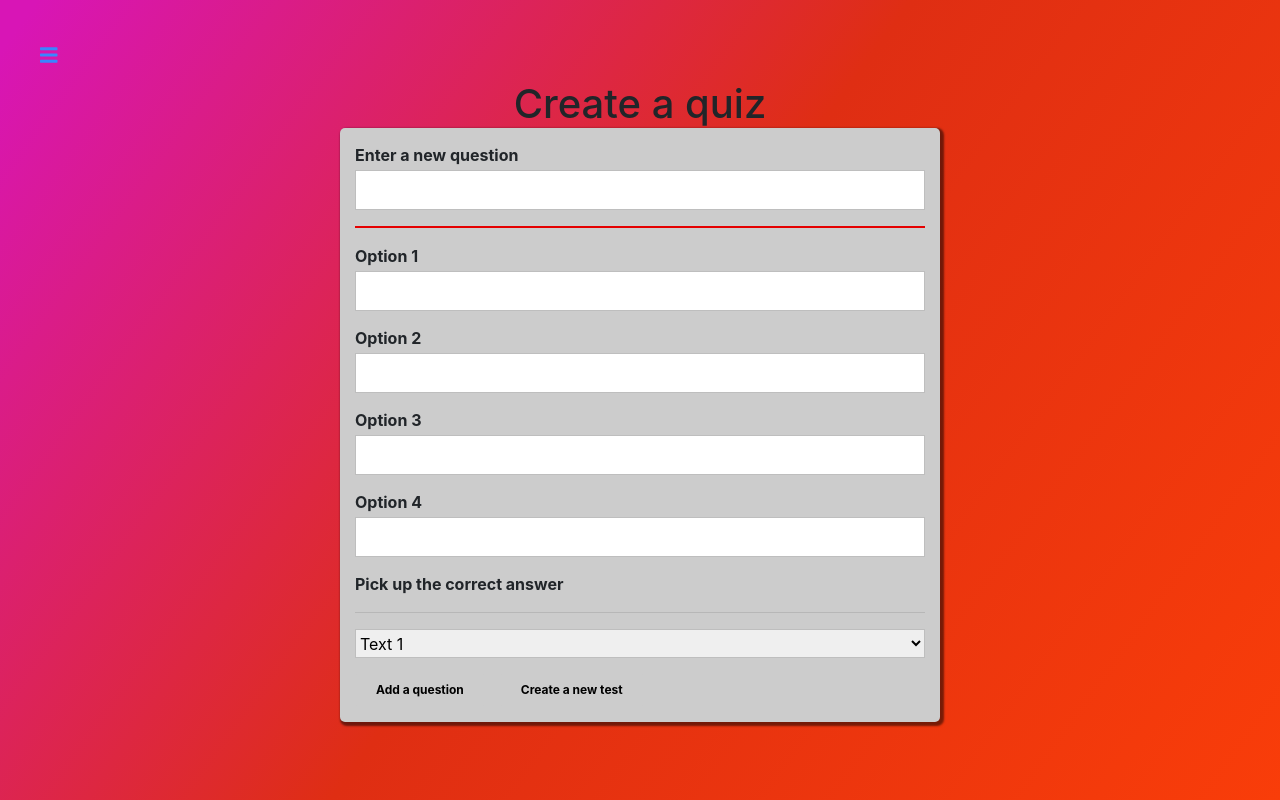
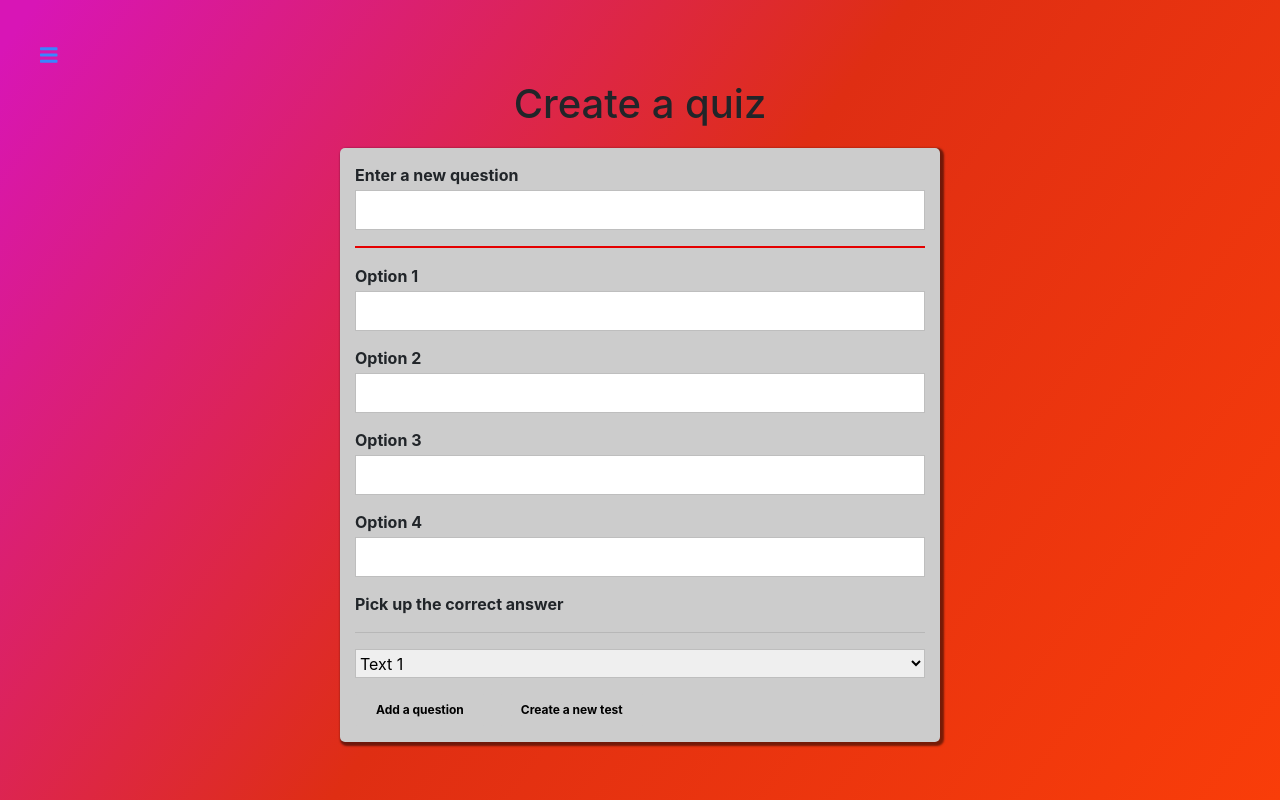
Before and after one commit to Assylzhan91/test-eExam, a React (Create React App) app: page /quiz-creator in a window 1280 px wide. Built offline with nearby package versions, Linux system fonts and the light colour scheme.

Commit message:
part-10  lesson-06

```diff
--- a/src/containers/Auth/index.js
+++ b/src/containers/Auth/index.js
@@ -148,7 +148,7 @@ class Auth extends Component {
 
     return (
       <div className={styles.auth}>
-        <h1>Auth</h1>
+        <h1 className="title">Auth</h1>
         <form action='' className={styles.form} onSubmit={this.SubmitHandler}>
           {
             this.renderFormControls()
--- a/src/containers/QuizCreator/index.js
+++ b/src/containers/QuizCreator/index.js
@@ -146,7 +146,7 @@ class QuizCreator extends Component {
     />
     return (
       <div className={styles.quizCreator}>
-        <h1>Create a quiz</h1>
+        <h1 className="title">Create a quiz</h1>
         <form action="" onSubmit={this.SubmitHandler}>
           { this.renderFormControl()}
 
--- a/src/containers/QuizList/index.js
+++ b/src/containers/QuizList/index.js
@@ -36,7 +36,7 @@ class QuizList extends Component {
   render() {
     return (
       <div className={styles.quizList}>
-          <h1>QuizList</h1>
+          <h1 className="title">QuizList</h1>
         {
           this.state.isLoading
           ? <Spinner/>
--- a/src/hoc/Layout/layout.module.scss
+++ b/src/hoc/Layout/layout.module.scss
@@ -18,6 +18,10 @@
   flex-grow: 1;
   justify-content: center;
   width: 100%;
+
+  :global(.title){
+    margin-bottom: 20px;
+  }
 }
 
 :global(.auth){
```
